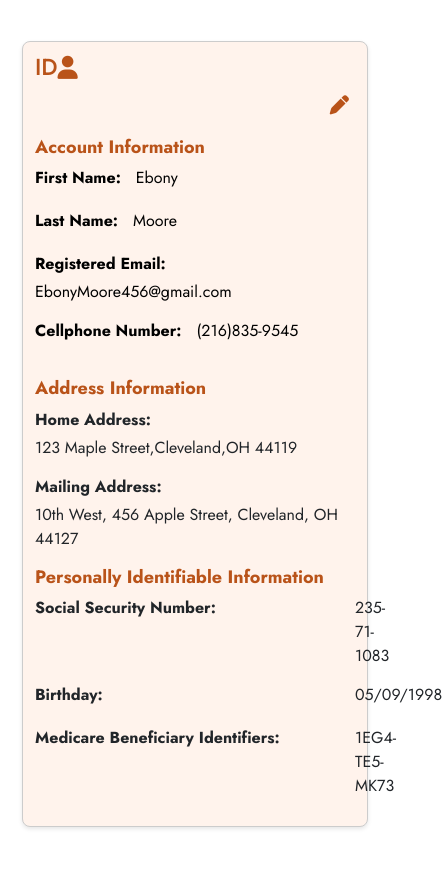
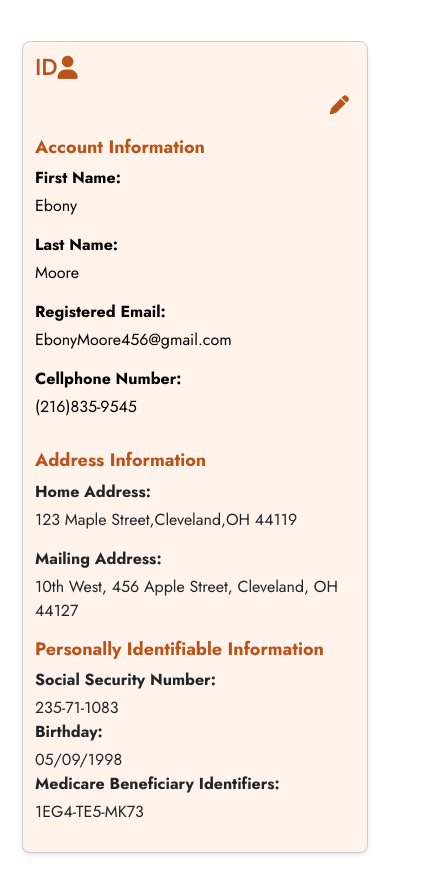
Before and after one commit to VTrott/idCardApp, an Angular app: page / in a window 390 px wide. Shown: the top 894 px of the page, 442 px wide, since content can reach past the window. Built offline with nearby package versions, Linux system fonts and the light colour scheme.

Commit message:
adjusting styles for mobile view

```diff
--- a/src/app/components/account-info/account-info.component.css
+++ b/src/app/components/account-info/account-info.component.css
@@ -42,5 +42,11 @@
     }
     .info-item label {
         margin-bottom: 4px;
+        text-align: left;
+        width: 100%;
+    }
+
+    .input-wrapper{
+        width: 100%;
     }
 }
--- a/src/app/components/account-info/account-info.component.html
+++ b/src/app/components/account-info/account-info.component.html
@@ -4,26 +4,34 @@
         <div class="left-section">
             <div class="info-item">
                 <label>First Name:</label>
+                <div class="info-wrapper">
                     <span *ngIf="!isEditing">{{ user.firstName}}</span>
                     <input *ngIf="isEditing" [value]="user.firstName" (input)="updateUser('firstName',$event)" type="text" class="form-control editing" id="firstName">
                 </div>
+            </div>
             <div class="info-item">
                 <label>Last Name:</label>
+                <div class="info-wrapper">
                     <span *ngIf="!isEditing">{{ user.lastName }}</span>
                     <input *ngIf="isEditing" [value]="user.lastName" (input)="updateUser('lastName', $event)" type="text" class="form-control editing" id="lastName">
+                </div>
             </div>
         </div>
         <div class="right-section">
             <div class="info-item">
                 <label>Registered Email:</label>
+                <div class="info-wrapper">
                     <span *ngIf="!isEditing">{{ user.email}}</span>
                     <input *ngIf="isEditing" [value]="user.email" (input)="updateUser('email', $event)" type="email" class="form-control editing" id="email">
                 </div>
+            </div>
             <div class="info-item">
                 <label>Cellphone Number:</label>
+                <div class="info-wrapper">
                     <span *ngIf="!isEditing">{{ user.phoneNumber}}</span>
                     <input *ngIf="isEditing" [value]="user.phoneNumber" (input)="updateUser('phoneNumber', $event)" type="phoneNumber" class="form-control editing" id="phoneNumber">
                 </div>
             </div>
         </div>
     </div>
+</div>
--- a/src/app/components/address-info/address-info.component.css
+++ b/src/app/components/address-info/address-info.component.css
@@ -28,5 +28,10 @@
 
     .address-info-item label {
         margin-bottom: 4px;
+        text-align: left;
+        width: 100%;
+    }
+    .mailing-address,.home-address {
+        width:100%
     }
 }
--- a/src/app/components/address-info/address-info.component.html
+++ b/src/app/components/address-info/address-info.component.html
@@ -7,7 +7,7 @@
     </div>
     <div class="address-info-item">
         <label>Mailing Address:</label>
-        <span *ngIf="!isEditing">{{ user.mailingAddress }}</span>
+        <span *ngIf="!isEditing" class="mailing-address">{{ user.mailingAddress }}</span>
         <input *ngIf="isEditing" [value]="user.mailingAddress" (input)="updateUser('mailingAddress', $event)" type="text" class="form-control editing">
     </div>
 </div>
--- a/src/app/components/personal-info/personal-info.component.css
+++ b/src/app/components/personal-info/personal-info.component.css
@@ -8,13 +8,14 @@
     font-size: 18px;
     font-weight: bold;
 }
-
+@media(min-width:769px){
 .personal-info-item {
     align-items: center;
     display:grid;
     gap:20px;
     grid-template-columns: 300px 1fr;
     margin-bottom: 15px;
+}
 }
 
 .personal-info-item label {
@@ -45,5 +46,11 @@
 
     .personal-info-item label {
         margin-bottom: 4px;
+        text-align: left;
+        width: 100%;
+    }
+
+    .input-wrapper{
+        width: 100%;
     }
 }
--- a/src/app/components/personal-info/personal-info.component.html
+++ b/src/app/components/personal-info/personal-info.component.html
@@ -2,17 +2,23 @@
     <h4>Personally Identifiable Information</h4>
     <div class="personal-info-item">
         <label>Social Security Number:</label>
+        <div class="info-wrapper">
             <span *ngIf="!isEditing"> {{ user.ssn}} </span>
             <input *ngIf="isEditing" [value]="user.ssn" (input)="updateUser('ssn',$event)" type="text" id="ssn" class="form-control editing">
         </div>
+    </div>
     <div class="personal-info-item">
         <label for="birthday" [ngClass]="{'birthday-editing-label' : isEditing}">Birthday:</label>
+        <div class="info-wrapper">
             <span *ngIf="!isEditing"> {{ user.birthday}} </span>
             <input *ngIf="isEditing" [value]="user.birthday" (input)="updateUser('birthday', $event)" type="date" id="birthday" class="form-control editing">
         </div>
+    </div>
     <div class="personal-info-item">
         <label>Medicare Beneficiary Identifiers:</label>
+        <div class="info-wrapper">
             <span *ngIf="!isEditing"> {{ user.medicareId}} </span>
             <input *ngIf="isEditing" [value]="user.medicareId" (input)="updateUser('medicareId', $event)" type="text" id="medicareId" class="form-control editing">
         </div>
     </div>
+</div>
```
Lines whose indentation alone changed are shown as unchanged.
